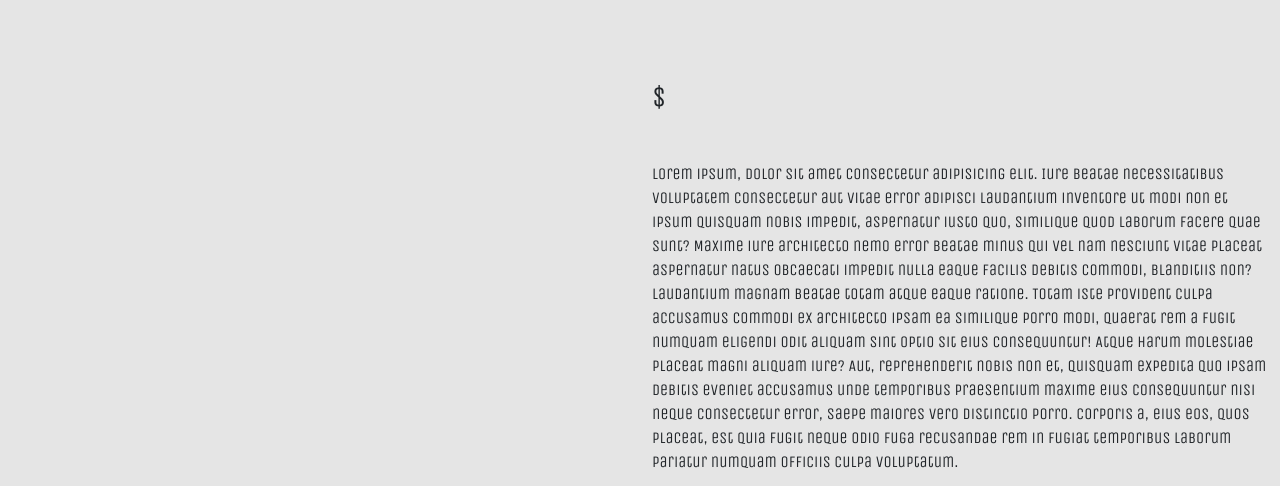
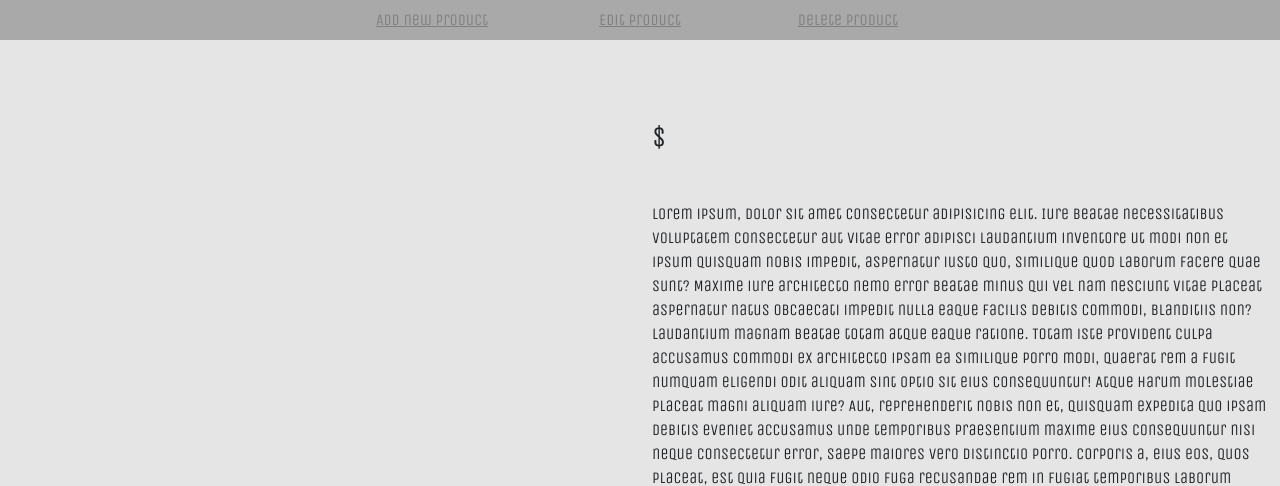
Before and after one commit to Code-Institute-Submissions/Zuhur-ms4_Feb, a Django app: template merchandise/templates/merchandise/merch_detail.html in a window 1280 px wide. Shown: the part 56-542 px from the top of the page. Run offline with Django 4.2, Linux system fonts and the light colour scheme; the template is opened without the code that fills it, so the values that code supplies are empty; the visitor is signed in with stand-in values (Sample User, id 1); parts of the project's set-up code (start-up, migrations or seed data) failed here and were passed over; some libraries are stand-ins or nearby versions; some web fonts are replaced.

Commit message:
Add links available only for superuser to add a product,  manage or delete  each product

```diff
--- a/merchandise/templates/merchandise/merch_detail.html
+++ b/merchandise/templates/merchandise/merch_detail.html
@@ -6,6 +6,25 @@
 {% endblock %}
 
 {% block content %}
+
+{% if request.user.is_superuser %}
+<div class="product-management-header" style="background-color: darkgray;">
+    <div class="row w-50 mx-auto p-2">
+        <div class="col-4 text-center">
+            <a href="{% url 'add-product' %}">Add new product</a>
+        </div>
+        <div class="col-4 text-center">
+            <a href="{% url 'edit-product' merch.id %}">Edit product</a>
+        </div>
+        <div class="col-4 text-center">
+            <a href="">Delete product</a>
+        </div>
+    </div>
+</div>
+{% endif  %}
+
+
+
 <div class="container-fluid">
     <div class="row mt-5 justify-content-center">
         <div class="col-md-6 col-sm-12 my-4">
```
